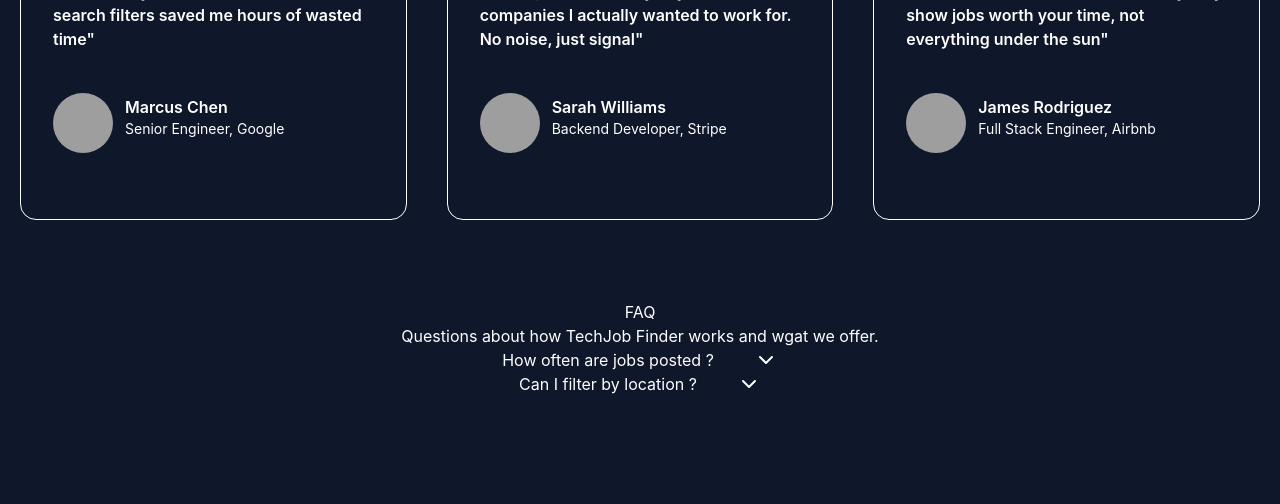
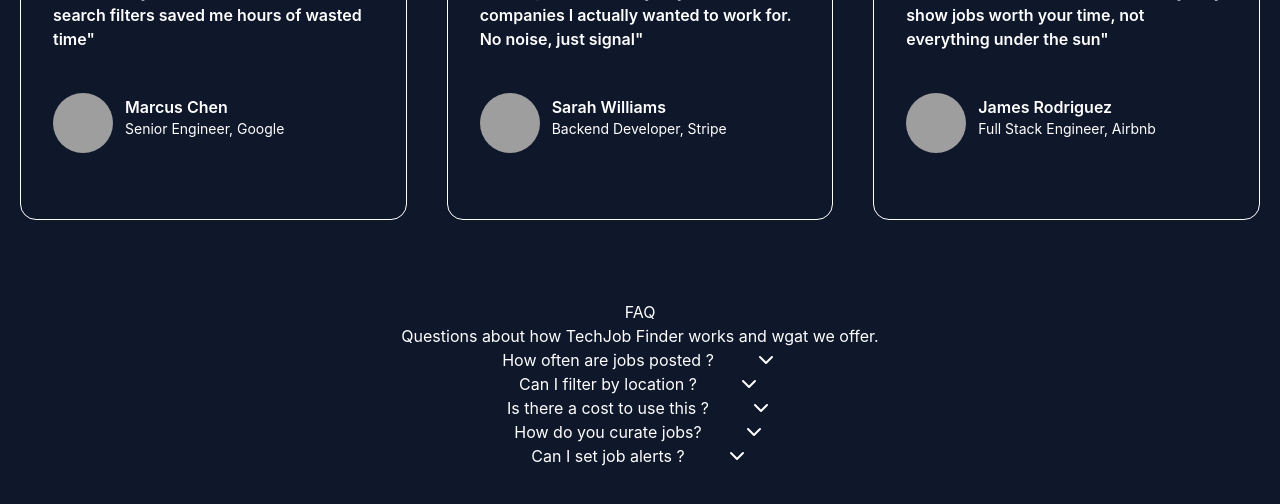
Before and after one commit to acquah-forever/my-jobfind, a React (Vite) app: page / in a window 1280 px wide. Shown: the part 2576-3080 px from the top of the page. Built offline with nearby package versions, Linux system fonts and the light colour scheme; grey boxes are pictures that could not be loaded; the HTML template or start-up script is replaced by a standard one.

Commit message:
styling Faq.jsx

```diff
--- a/src/components/Faq.jsx
+++ b/src/components/Faq.jsx
@@ -43,6 +43,53 @@ const Faq = () => {
                 </div>
             )}
 
+            <div className='flex items-center space-x-10'>
+                <h1>Is there a cost to use this ?</h1>
+                <button onClick={() => handleClick(3)}>
+                    {open === 3 ? <ChevronUp /> : <ChevronDown />}
+                </button>
+            </div>
+
+            {open === 3 && (
+                <div>
+                    <h1>This is free for job seekers. Browse, search and apply without paying anything. We make
+                        monet from employers, not from you
+                    </h1>
+                </div>
+            )}
+
+            <div className='flex items-center space-x-10'>
+                <h1>How do you curate jobs?</h1>
+                <button onClick={() => handleClick(4)}>
+                    {open === 4 ? <ChevronUp /> : <ChevronDown />}
+                </button>
+            </div>
+
+            {open === 4 && (
+                <div>
+                    <h1>We review every position to ensure quality. No spam, no dead ends, no companies with bad
+                        reputations. We show you positions from places worth your time.
+                    </h1>
+                </div>
+            )}
+
+            <div className='flex items-center space-x-10'>
+                <h1>Can I set job alerts ?</h1>
+                <button onClick={() => handleClick(5)}>
+                    {open === 5 ? <ChevronUp /> : <ChevronDown />}
+                </button>
+            </div>
+
+            {open === 5 && (
+                <div>
+                    <h1>Not yet, but its coming soon. For now, check back daily or use our search to find roles matching your
+                        criteria. New listins arrive consistently.
+                    </h1>
+                </div>
+            )}
+
+
+
 
 
         </section>
```
